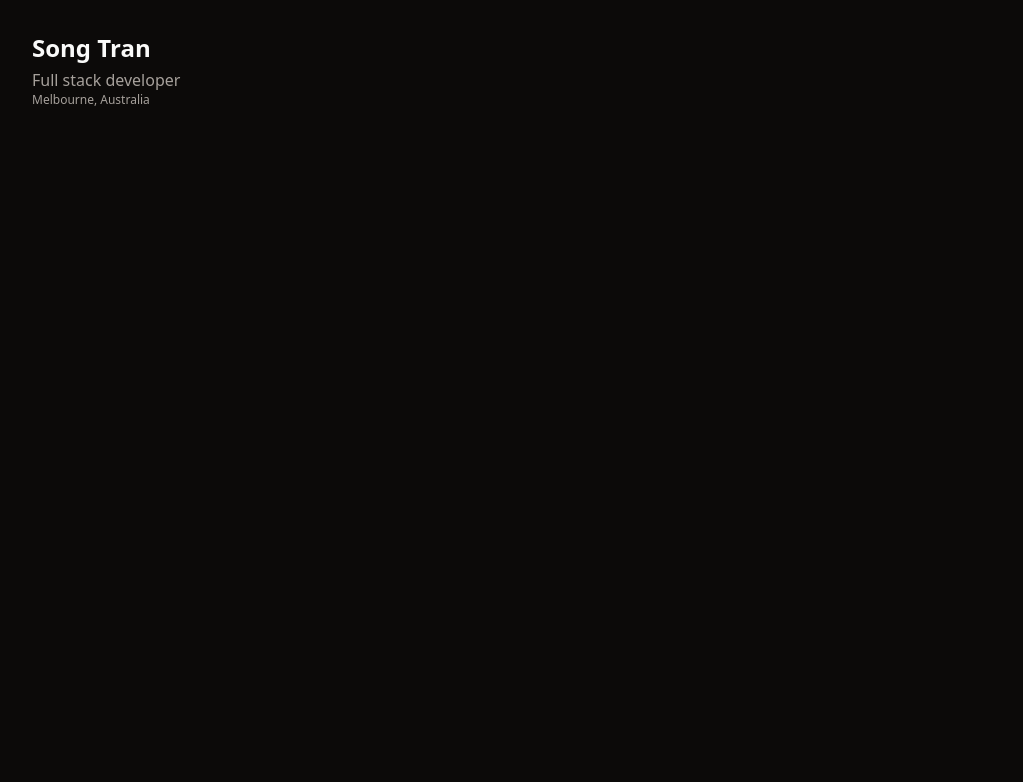
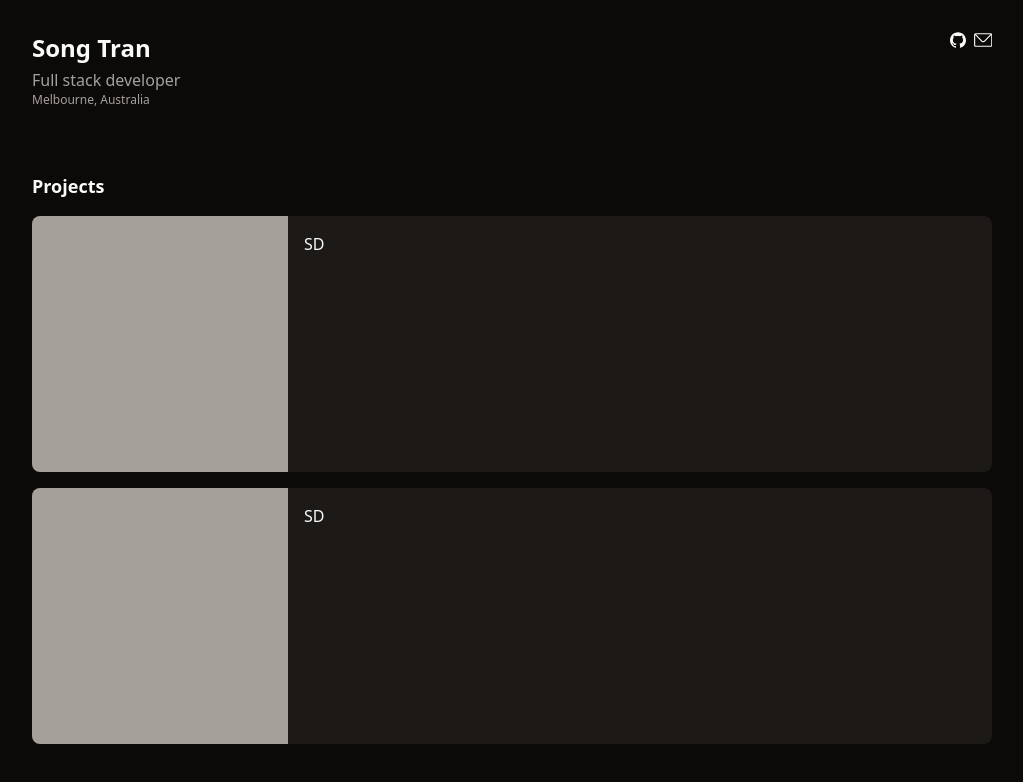
Before and after one commit to stagib/portfolio-react, a React (Vite) app: page / in a window 1280 px wide. Shown: the top 782 px of the page, without its empty margins (128-1151 px from the left). Built offline with nearby package versions, Linux system fonts and the light colour scheme.

Commit message:
feat: add header component

```diff
--- a/src/App.tsx
+++ b/src/App.tsx
@@ -1,12 +1,20 @@
+import Header from "./components/Header";
+
 function App() {
     return (
         <div className="flex flex-col items-center">
-            <div className="flex w-full max-w-5xl justify-between p-4 sm:p-8">
-                <div>
-                    <div className="mb-1 text-2xl font-semibold">Song Tran</div>
-                    <div className="text-stone-400">Full stack developer</div>
-                    <div className="text-xs text-stone-400">
-                        Melbourne, Australia
+            <Header />
+
+            <div className="w-full max-w-5xl p-4 sm:p-8">
+                <div className="mb-4 text-lg font-semibold">Projects</div>
+                <div className="flex flex-col gap-4">
+                    <div className="flex w-full overflow-hidden rounded-lg bg-stone-900">
+                        <div className="h-64 w-64 bg-stone-400"></div>
+                        <div className="p-4">SD</div>
+                    </div>
+                    <div className="flex w-full overflow-hidden rounded-lg bg-stone-900">
+                        <div className="h-64 w-64 bg-stone-400"></div>
+                        <div className="p-4">SD</div>
                     </div>
                 </div>
             </div>
--- /dev/null
+++ b/src/components/Header.tsx
@@ -0,0 +1,36 @@
+import { FormkitEmail } from "../icons/FormkitEmail";
+import { SimpleIconsGithub } from "../icons/SimpleIconsGithub";
+
+function Header() {
+    return (
+        <div className="flex w-full max-w-5xl justify-between p-4 sm:p-8">
+            <div>
+                <div className="mb-1 text-2xl font-semibold">Song Tran</div>
+                <div className="text-stone-400">Full stack developer</div>
+                <div className="text-xs text-stone-400">
+                    Melbourne, Australia
+                </div>
+            </div>
+
+            <div className="flex items-start gap-2">
+                <a
+                    href="https://github.com/stagib"
+                    target="_blank"
+                    aria-label="github"
+                >
+                    <div className="">
+                        <SimpleIconsGithub />
+                    </div>
+                </a>
+
+                <a href="/" target="_blank" aria-label="email">
+                    <div className="">
+                        <FormkitEmail />
+                    </div>
+                </a>
+            </div>
+        </div>
+    );
+}
+
+export default Header;
--- /dev/null
+++ b/src/icons/FormkitEmail.tsx
@@ -0,0 +1,22 @@
+import type { SVGProps } from "react";
+
+export function FormkitEmail(props: SVGProps<SVGSVGElement>) {
+    return (
+        <svg
+            xmlns="http://www.w3.org/2000/svg"
+            width="1.15em"
+            height="1em"
+            viewBox="0 0 16 14"
+            {...props}
+        >
+            <path
+                fill="currentColor"
+                d="M14.5 13h-13C.67 13 0 12.33 0 11.5v-9C0 1.67.67 1 1.5 1h13c.83 0 1.5.67 1.5 1.5v9c0 .83-.67 1.5-1.5 1.5M1.5 2c-.28 0-.5.22-.5.5v9c0 .28.22.5.5.5h13c.28 0 .5-.22.5-.5v-9c0-.28-.22-.5-.5-.5z"
+            ></path>
+            <path
+                fill="currentColor"
+                d="M8 8.96c-.7 0-1.34-.28-1.82-.79L.93 2.59c-.19-.2-.18-.52.02-.71s.52-.18.71.02l5.25 5.58c.57.61 1.61.61 2.18 0l5.25-5.57c.19-.2.51-.21.71-.02s.21.51.02.71L9.82 8.18c-.48.51-1.12.79-1.82.79Z"
+            ></path>
+        </svg>
+    );
+}
--- /dev/null
+++ b/src/icons/SimpleIconsGithub.tsx
@@ -0,0 +1,18 @@
+import type { SVGProps } from "react";
+
+export function SimpleIconsGithub(props: SVGProps<SVGSVGElement>) {
+    return (
+        <svg
+            xmlns="http://www.w3.org/2000/svg"
+            width="1em"
+            height="1em"
+            viewBox="0 0 24 24"
+            {...props}
+        >
+            <path
+                fill="currentColor"
+                d="M12 .297c-6.63 0-12 5.373-12 12c0 5.303 3.438 9.8 8.205 11.385c.6.113.82-.258.82-.577c0-.285-.01-1.04-.015-2.04c-3.338.724-4.042-1.61-4.042-1.61C4.422 18.07 3.633 17.7 3.633 17.7c-1.087-.744.084-.729.084-.729c1.205.084 1.838 1.236 1.838 1.236c1.07 1.835 2.809 1.305 3.495.998c.108-.776.417-1.305.76-1.605c-2.665-.3-5.466-1.332-5.466-5.93c0-1.31.465-2.38 1.235-3.22c-.135-.303-.54-1.523.105-3.176c0 0 1.005-.322 3.3 1.23c.96-.267 1.98-.399 3-.405c1.02.006 2.04.138 3 .405c2.28-1.552 3.285-1.23 3.285-1.23c.645 1.653.24 2.873.12 3.176c.765.84 1.23 1.91 1.23 3.22c0 4.61-2.805 5.625-5.475 5.92c.42.36.81 1.096.81 2.22c0 1.606-.015 2.896-.015 3.286c0 .315.21.69.825.57C20.565 22.092 24 17.592 24 12.297c0-6.627-5.373-12-12-12"
+            ></path>
+        </svg>
+    );
+}
--- a/src/index.css
+++ b/src/index.css
@@ -1,4 +1,4 @@
-@import 'tailwindcss';
+@import "tailwindcss";
 
 /*
   The default border color has changed to `currentColor` in Tailwind CSS v4,
```
Also changed, not shown: src/assets/simple-icons--github.svg (added). Lines whose indentation alone changed are shown as unchanged.
